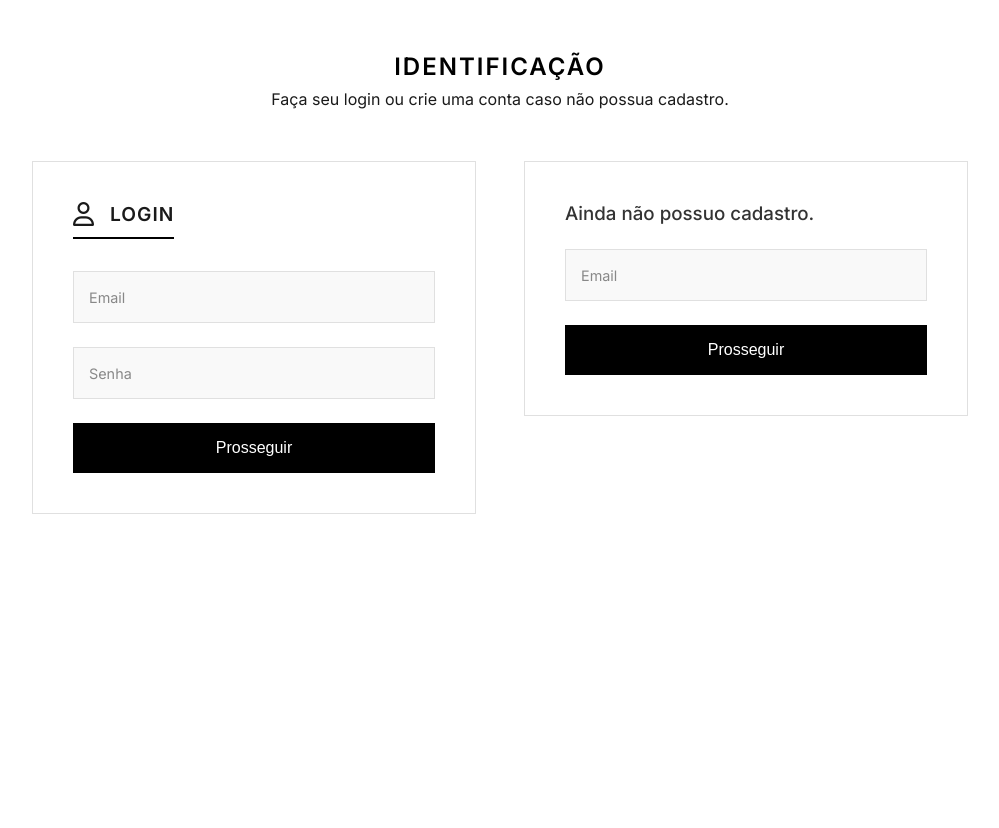
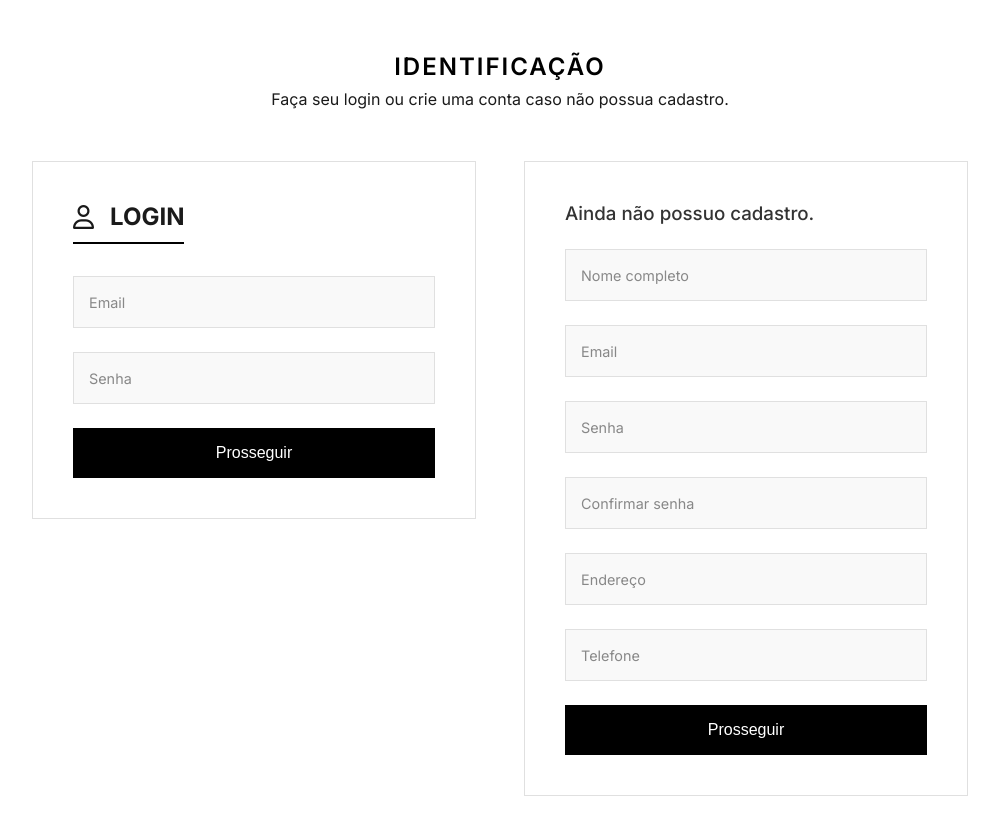
Before and after one commit to iaracampos/clone_amazon_django, a Django app: page /login/ in a window 1280 px wide. Shown: the part 79-907 px from the top of the page, without its empty margins (140-1139 px from the left). Before the commit the page ends 593 px from the top, so only its background shows below. Run offline with Django 5.2, Linux system fonts and the light colour scheme.

Commit message:
Arrumando Login

```diff
--- a/amazonproject/amazonproject/urls.py
+++ b/amazonproject/amazonproject/urls.py
@@ -1,21 +1,20 @@
-
 from django.contrib import admin
 from django.urls import path
+from django.conf import settings
+from django.conf.urls.static import static
 from app import views
-from django.conf.urls.static import static
-from django.conf import settings
 
 urlpatterns = [
-    path("admin/", admin.site.urls),
-    path("", views.index, name="index"),
-
-    path("produto/<int:id>/", views.product, name="produto"),
-    path("produto/<int:id>/adicionar-comentario/", views.adicionar_comentario, name="adicionar_comentario"),
-    path("login/", views.login, name="login"),
-    path("cadastro/", views.cadastro, name="cadastro"),
-    path("my-account/", views.minha_conta, name="minha_conta"),
-    path("carrinho/", views.carrinho, name="carrinho"),
-    path("adicionar-ao-carrinho/<int:id>/", views.adicionar_ao_carrinho, name="adicionar_ao_carrinho"),
+    path('admin/', admin.site.urls),
+    path('', views.index, name='index'),
+    path('produto/<int:id>/', views.product, name='produto'),
+    path('produto/<int:id>/adicionar-comentario/', views.adicionar_comentario, name='adicionar_comentario'),
+    path('login/', views.login, name='login'),
+    path('logout/', views.logout_view, name='logout'),
+    path('cadastro/', views.cadastro, name='cadastro'),
+    path('my-account/', views.minha_conta, name='minha_conta'),
+    path('carrinho/', views.carrinho, name='carrinho'),
+    path('adicionar-ao-carrinho/<int:id>/', views.adicionar_ao_carrinho, name='adicionar_ao_carrinho'),
 ]
 
 if settings.DEBUG:
--- a/amazonproject/app/templates/app/login.html
+++ b/amazonproject/app/templates/app/login.html
@@ -1,19 +1,26 @@
 {% include './header.html' %}
 {% include './navbar.html' %}
 
+<form method="post" action="{% url 'login' %}">
+  {% csrf_token %}
+  {% for msg in messages %}
+    <p class="error">{{ msg }}</p>
+  {% endfor %}
+  <!-- campos de email e password -->
+</form>
+
 <style>
-
     .main-content {
         max-width: 1000px;
-        margin: 2rem auto; /* Reduzido de 4rem para 2rem no topo */
+        margin: 2rem auto;
         padding: 0 2rem;
     }
-
     .identification-header {
         text-align: center;
-        margin-bottom: 3rem;
+        position: relative;
+        top: -20px;
+        margin-bottom: 2rem;
     }
-
     .identification-header h1 {
         font-size: 1.5rem;
         font-weight: 600;
@@ -21,36 +28,19 @@
         color: #000;
         margin-bottom: 0.5rem;
     }
-
-
-    .identification-header {
-        text-align: center;
-        position: relative;
-        top: -20px; /* Move 20px para cima */
-        margin-bottom: 2rem;
-    }
-
-
-    /* --- Container dos Formulários --- */
     .forms-container {
         display: flex;
         justify-content: space-between;
         align-items: flex-start;
         gap: 3rem;
     }
-
     .form-box {
         border: 1px solid #e0e0e0;
         padding: 2.5rem;
         background-color: #fff;
         width: 100%;
     }
-
-    /* --- Formulário de Login --- */
-    .login-box {
-        flex-basis: 50%;
-    }
-
+    .login-box { flex-basis: 50%; }
     .form-title-icon {
         display: flex;
         align-items: center;
@@ -59,35 +49,24 @@
         padding-bottom: 0.7rem;
         width: fit-content;
     }
-
-    .form-title-icon .login-icon {
-        font-size: 1.5rem;
-        margin-right: 1rem;
-    }
-
-    .form-title-icon h2 {
-        font-size: 1.2rem;
-        font-weight: 600;
-        letter-spacing: 1px;
-    }
-
-    /* --- Formulário de Cadastro --- */
-    .register-box {
-        flex-basis: 50%;
-    }
-
+    .login-icon { font-size: 1.5rem; margin-right: 1rem; }
+    .register-box { flex-basis: 50%; }
     .register-box h3 {
         font-weight: 500;
         margin-bottom: 1.5rem;
         color: #333;
     }
-
-    /* --- Estilos de Formulário (Inputs, Labels, Botões) --- */
     .input-group {
         margin-bottom: 1.5rem;
         position: relative;
     }
-
+    .input-group input {
+        width: 100%;
+        padding: 1rem;
+        border: 1px solid #e0e0e0;
+        background-color: #f9f9f9;
+        font-size: 1rem;
+    }
     .input-group label {
         font-size: 0.9rem;
         color: #888;
@@ -98,26 +77,14 @@
         pointer-events: none;
         transition: all 0.2s ease;
     }
-
-    .input-group input {
-        width: 100%;
-        padding: 1rem;
-        border: 1px solid #e0e0e0;
-        background-color: #f9f9f9;
-        font-size: 1rem;
-    }
-
-    /* Efeito para o label sumir quando se digita */
-    .input-group input:focus+label,
-    .input-group input:not(:placeholder-shown)+label {
+    .input-group input:focus + label,
+    .input-group input:not(:placeholder-shown) + label {
         opacity: 0;
     }
-
     .input-group input:focus {
         outline: 1px solid #000;
         background-color: #fff;
     }
-
     .btn-primary {
         width: 100%;
         background-color: #000;
@@ -130,10 +97,10 @@
         text-align: center;
         transition: background-color 0.2s;
     }
-
     .btn-primary:hover {
         background-color: #333;
     }
+    .error { color: #c00; margin-bottom: 1rem; }
 </style>
 
 <main class="main-content">
@@ -143,33 +110,69 @@
   </div>
 
   <div class="forms-container">
+
+    <!-- LOGIN -->
     <div class="form-box login-box">
       <div class="form-title-icon">
         <i class="fa-regular fa-user login-icon"></i>
         <h2>LOGIN</h2>
       </div>
-            <form>
+      <form method="post" action="{% url 'login' %}">
+        {% csrf_token %}
+        {% if messages %}
+          {% for msg in messages %}
+            <p class="error">{{ msg }}</p>
+          {% endfor %}
+        {% endif %}
         <div class="input-group">
+          <input type="email" id="login-email" name="email" placeholder=" " required>
           <label for="login-email">Email</label>
-                    <input type="email" id="login-email">
         </div>
         <div class="input-group">
+          <input type="password" id="login-senha" name="password" placeholder=" " required>
           <label for="login-senha">Senha</label>
-                    <input type="password" id="login-senha">
         </div>
         <button type="submit" class="btn-primary">Prosseguir</button>
       </form>
     </div>
 
+    <!-- CADASTRO -->
     <div class="form-box register-box">
       <h3>Ainda não possuo cadastro.</h3>
-            <form>
+      <form method="post" action="{% url 'cadastro' %}">
+        {% csrf_token %}
+        {% if messages %}
+          {% for msg in messages %}
+            <p class="error">{{ msg }}</p>
+          {% endfor %}
+        {% endif %}
         <div class="input-group">
+          <input type="text" id="register-nome" name="nome" placeholder=" " required>
+          <label for="register-nome">Nome completo</label>
+        </div>
+        <div class="input-group">
+          <input type="email" id="register-email" name="email" placeholder=" " required>
           <label for="register-email">Email</label>
-                    <input type="email" id="register-email">
+        </div>
+        <div class="input-group">
+          <input type="password" id="register-password" name="password" placeholder=" " required>
+          <label for="register-password">Senha</label>
+        </div>
+        <div class="input-group">
+          <input type="password" id="register-confirm-password" name="confirm_password" placeholder=" " required>
+          <label for="register-confirm-password">Confirmar senha</label>
+        </div>
+        <div class="input-group">
+          <input type="text" id="register-endereco" name="endereco" placeholder=" ">
+          <label for="register-endereco">Endereço</label>
+        </div>
+        <div class="input-group">
+          <input type="tel" id="register-telefone" name="telefone" placeholder=" ">
+          <label for="register-telefone">Telefone</label>
         </div>
         <button type="submit" class="btn-primary">Prosseguir</button>
       </form>
     </div>
+
   </div>
 </main>
--- a/amazonproject/app/views.py
+++ b/amazonproject/app/views.py
@@ -1,6 +1,21 @@
-from django.shortcuts import render
-from .models import *
-from django.shortcuts import get_object_or_404, redirect
+from django.shortcuts import render, redirect, get_object_or_404
+from django.contrib import messages
+from django.contrib.auth.hashers import make_password, check_password
+from .models import Cliente, Produto, Review, Carrinho, ItemCarrinho, Categoria
+from functools import wraps
+from django.contrib.auth import logout
+from django.shortcuts import redirect
+
+# Decorator para exigir login
+
+def login_required(view_func):
+    @wraps(view_func)
+    def wrapper(request, *args, **kwargs):
+        if request.session.get('cliente_id') is None:
+            messages.error(request, "Você precisa estar logado.")
+            return redirect('login')
+        return view_func(request, *args, **kwargs)
+    return wrapper
 
 
 def index(request):
@@ -26,16 +41,16 @@ def index(request):
 
     return render(request, 'app/index.html', context)
 
+
 def product(request, id):
     produto = get_object_or_404(Produto, id=id)
-    cliente = get_object_or_404(Cliente, id=request.user.id) if request.user.is_authenticated else None
+    cliente = None
+    if request.session.get('cliente_id'):
+        cliente = get_object_or_404(Cliente, id=request.session['cliente_id'])
 
     comentarios = Review.objects.filter(produto=produto).order_by('-data')
-    count_reviews = produto.count_reviews()
-
-    range_rate = [1 for _ in range(produto.star_rating())]
-    range_void = [1 for _ in range(5 - produto.star_rating())]
-
+    range_rate = [1] * produto.star_rating()
+    range_void = [1] * (5 - produto.star_rating())
 
     context = {
         'produto': produto,
@@ -49,99 +64,102 @@ def product(request, id):
 
 
 def adicionar_comentario(request, id):
+    if request.session.get('cliente_id') is None:
+        messages.error(request, "Você precisa estar logado para comentar.")
+        return redirect('login')
+
     produto = get_object_or_404(Produto, id=id)
-    cliente = get_object_or_404(Cliente, id=request.user.id)
+    cliente = get_object_or_404(Cliente, id=request.session['cliente_id'])
 
     if request.method == 'POST':
-        texto_comentario = request.POST.get('texto')
-        if texto_comentario:
+        texto = request.POST.get('texto')
+        nota = request.POST.get('nota', 5)
+        if texto:
             Review.objects.create(
                 produto=produto,
                 cliente=cliente,
-                comentario=texto_comentario,
-                nota=request.POST.get('nota', 5)
+                comentario=texto,
+                nota=nota
             )
     return redirect('produto', id=produto.id)
 
+
 def login(request):
     if request.method == 'POST':
-        username = request.POST.get('username')
-        password = request.POST.get('password')
+        email = request.POST.get('email')
+        senha = request.POST.get('password')
 
-        user = authenticate(request, username=username, password=password)
+        try:
+            user = Cliente.objects.get(email=email)
+        except Cliente.DoesNotExist:
+            messages.error(request, "E‑mail não cadastrado.")
+            return redirect('login')
 
-        if user is not None:
-            login(request, user)
-            return redirect('index')  # Redireciona para a página inicial após o login bem-sucedido
+        if check_password(senha, user.password):
+            request.session['cliente_id'] = user.id
+            return redirect('index')
         else:
-            error_message = "Usuário ou senha inválidos."
-            return render(request, 'app/login.html', {'error_message': error_message})
+            messages.error(request, "Senha incorreta.")
+            return redirect('login')
 
-    return render(request, 'app/login.html')  # Renderiza o formulário de login
+    return render(request, 'app/login.html')
+
 
 def cadastro(request):
     if request.method == 'POST':
-        username = request.POST.get('username')
-        password = request.POST.get('password')
+        nome = request.POST.get('nome')
         email = request.POST.get('email')
+        senha = request.POST.get('password')
+        senha2 = request.POST.get('confirm_password')
 
-        user = Cliente.objects.create_user(username=username, password=password, email=email)
-        user.save()
+        if senha != senha2:
+            messages.error(request, "As senhas não conferem.")
+            return redirect('cadastro')
 
-        return redirect('login')  # Redireciona para a página de login após o cadastro bem-sucedido
+        make_hash = make_password(senha)
+        Cliente.objects.create(
+            nome=nome,
+            email=email,
+            password=make_hash,
+            endereco=request.POST.get('endereco', ''),
+            telefone=request.POST.get('telefone', '')
+        )
+        messages.success(request, "Conta criada com sucesso! Faça login.")
+        return redirect('login')
 
-    return render(request, 'app/cadastro.html')  # Renderiza o formulário de cadastro
+    return render(request, 'app/cadastro.html')
 
 
+@login_required
 def minha_conta(request):
-    if not request.user.is_authenticated:
-        return redirect('login')  # Redireciona para a página de login se o usuário não estiver autenticado
-
-    cliente = get_object_or_404(Cliente, id=request.user.id)
-
-    context = {
-        'cliente': cliente,
-    }
-
-    return render(request, 'app/minha_conta.html', context)  # Renderiza a página da conta do usuário autenticado
+    cliente = get_object_or_404(Cliente, id=request.session['cliente_id'])
+    return render(request, 'app/minha_conta.html', { 'cliente': cliente })
 
 
+@login_required
 def carrinho(request):
-    if not request.user.is_authenticated:
-        return redirect('login')  # Redirect to the login page if the user is not authenticated
-
-    cliente = get_object_or_404(Cliente, id=request.user.id)
-
-    # Use get_or_create to either retrieve the existing cart or create a new one
-    carrinho, created = Carrinho.objects.get_or_create(cliente=cliente)
-
-    context = {
-        'carrinho': carrinho,
-    }
-
-    return render(request, 'app/carrinho.html', context)
+    cliente = get_object_or_404(Cliente, id=request.session['cliente_id'])
+    carrinho, _ = Carrinho.objects.get_or_create(cliente=cliente)
+    return render(request, 'app/carrinho.html', { 'carrinho': carrinho })
 
 
+@login_required
 def adicionar_ao_carrinho(request, id):
-    if not request.user.is_authenticated:
-        return redirect('login')  # Or your app's login URL
-
     produto = get_object_or_404(Produto, id=id)
-    # Assuming your Cliente model is linked one-to-one with the User model
-    cliente = get_object_or_404(Cliente, id=request.user.id)
-
-    # Get or create a cart for the current client
+    cliente = get_object_or_404(Cliente, id=request.session['cliente_id'])
     carrinho, _ = Carrinho.objects.get_or_create(cliente=cliente)
 
-
-    item_carrinho, created = ItemCarrinho.objects.get_or_create(
+    item, created = ItemCarrinho.objects.get_or_create(
         carrinho=carrinho,
         produto=produto,
-        defaults={'quantidade': 1}
+        defaults={'quantidade': 1, 'precoUnitario': produto.preco}
     )
-
     if not created:
-        item_carrinho.quantidade += 1
-        item_carrinho.save()
+        item.quantidade += 1
+        item.save()
 
     return redirect('carrinho')
+
+def logout_view(request):
+    logout(request)
+    return redirect('login')
--- /dev/null
+++ b/venv]/pyvenv.cfg
@@ -0,0 +1,5 @@
+home = C:\Users\ferna\anaconda3
+include-system-site-packages = false
+version = 3.11.4
+executable = C:\Users\ferna\anaconda3\python.exe
+command = C:\Users\ferna\anaconda3\python.exe -m venv C:\Users\ferna\Desktop\Nando\PROG WEB PROJETO\clone_amazon_django\venv]
```
Also changed, not shown: amazonproject/app/models.py (+6 -6 lines), amazonproject/app/templates/app/cadastro.html (+9 -0 lines), amazonproject/app/migrations/0004_cliente_password_alter_cliente_endereco_and_more.py (added), amazonproject/db.sqlite3, 9 other files. Lines whose indentation alone changed are shown as unchanged.
